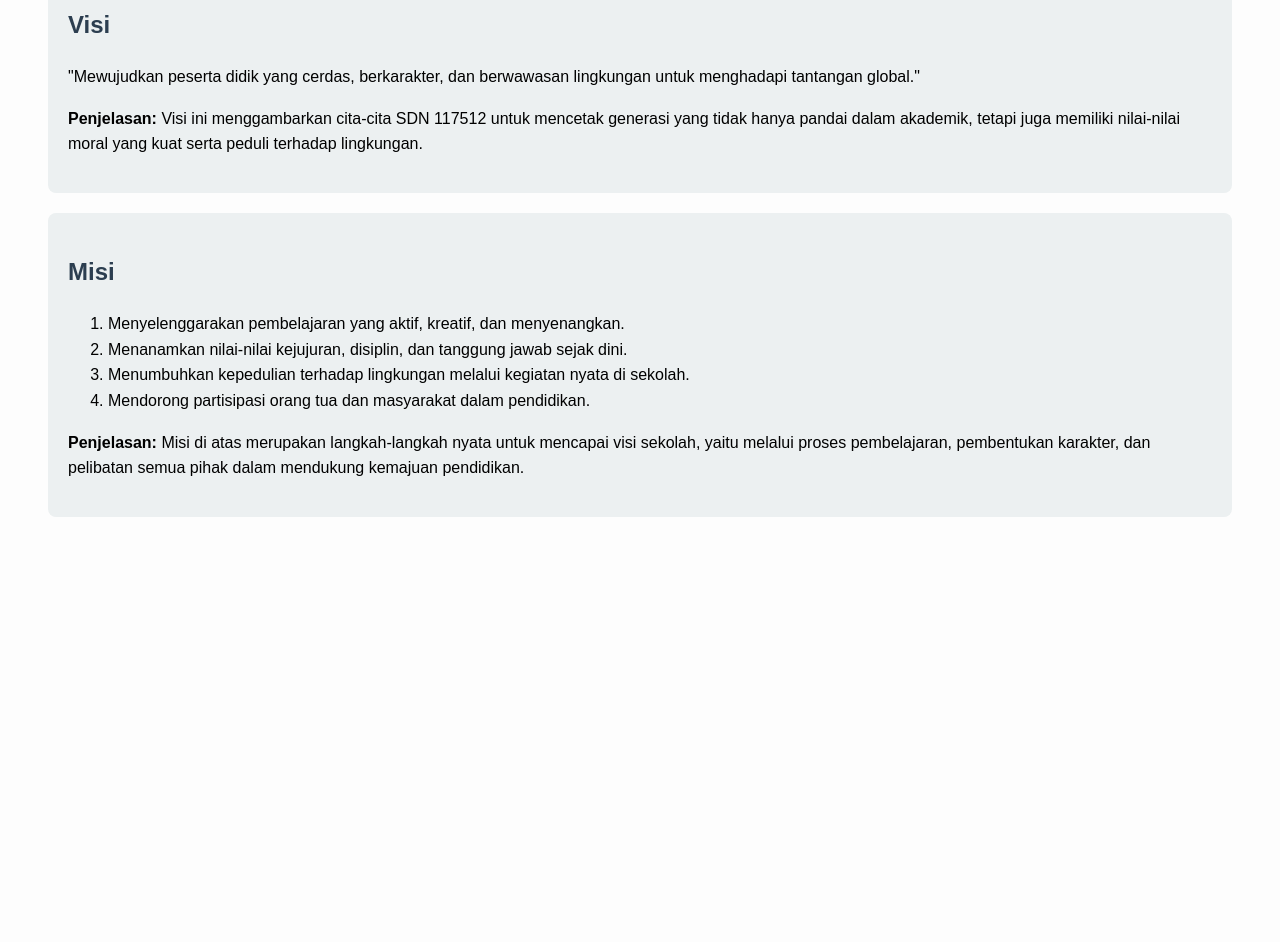
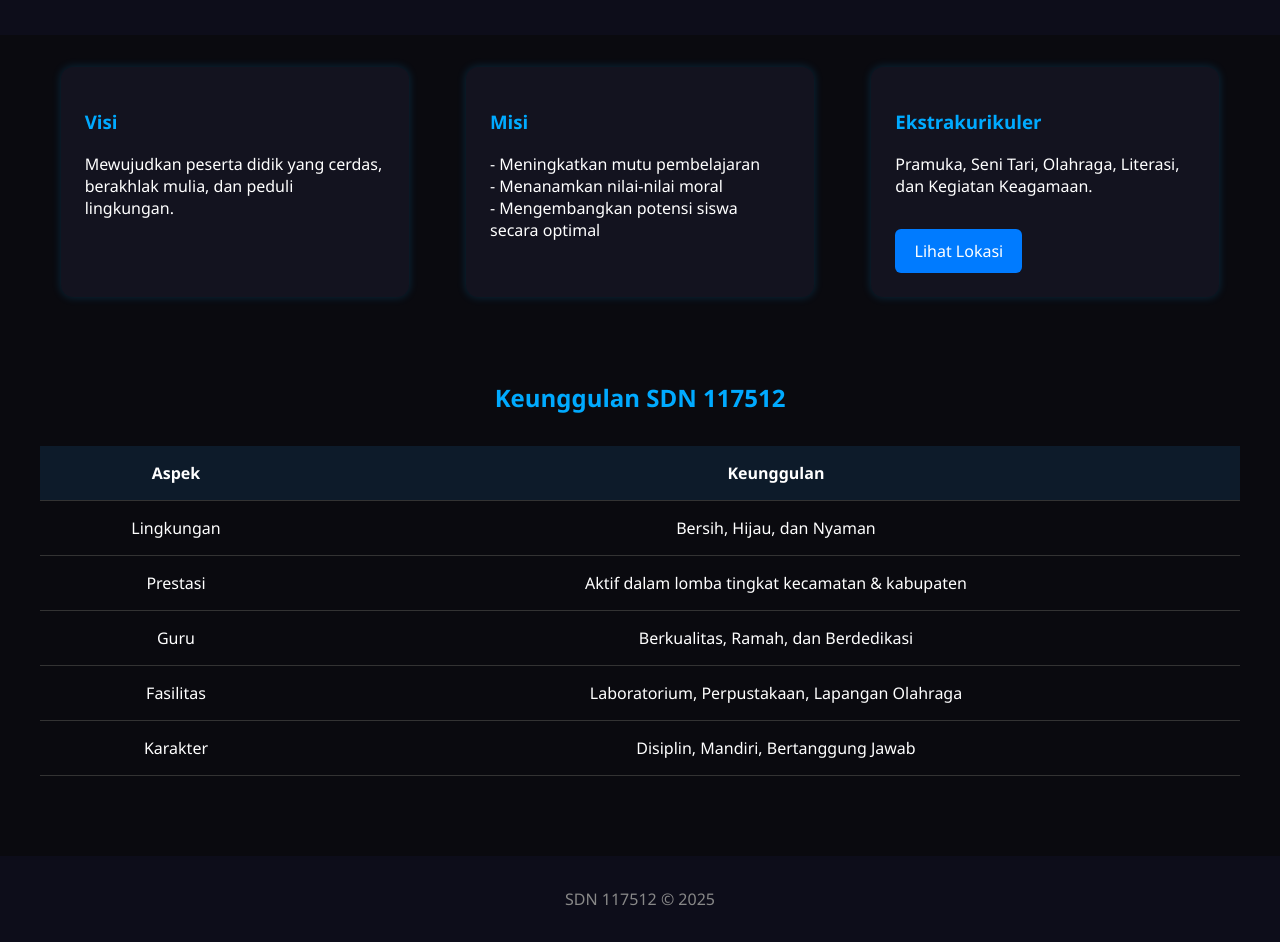
Before and after one commit to Bosbaboi/SDN-117512-Browser-, a plain HTML site: page index.html in a window 1280 px wide. Shown: the part 176-1118 px from the top of the page. Before the commit the page ends 800 px from the top, so only its background shows below. Drawn offline with Linux system fonts and the light colour scheme.

Commit message:
index.html

```diff
--- a/index.html
+++ b/index.html
@@ -1,52 +1,153 @@
 <!DOCTYPE html>
 <html lang="id">
 <head>
-  <meta charset="UTF-8">
-  <title>Visi dan Misi SDN 117512</title>
+  <meta charset="UTF-8" />
+  <meta name="viewport" content="width=device-width, initial-scale=1.0" />
+  <title>SDN 117512 Pasar 1</title>
   <style>
     body {
-      font-family: Arial, sans-serif;
-      padding: 40px;
-      background-color: #fdfdfd;
-      line-height: 1.6;
+      margin: 0;
+      font-family: 'Segoe UI', sans-serif;
+      background-color: #0a0a0f;
+      color: #fff;
     }
-    h1, h2 {
-      color: #2c3e50;
+    header {
+      padding: 2rem;
+      text-align: center;
+      background-color: #0d0d1a;
     }
-    .box {
-      background-color: #ecf0f1;
-      border-radius: 8px;
-      padding: 20px;
-      margin-top: 20px;
+    header h1 {
+      font-size: 2.5rem;
+      color: #00aaff;
+    }
+    .section {
+      max-width: 1200px;
+      margin: auto;
+      padding: 2rem;
+      opacity: 0;
+      transform: translateY(40px);
+      animation: fadeIn 2s ease forwards;
+    }
+    @keyframes fadeIn {
+      to {
+        opacity: 1;
+        transform: translateY(0);
+      }
+    }
+    .edition-cards {
+      display: flex;
+      flex-wrap: wrap;
+      justify-content: space-around;
+      gap: 1rem;
+    }
+    .card {
+      background-color: #13131f;
+      border-radius: 12px;
+      padding: 1.5rem;
+      width: 300px;
+      box-shadow: 0 0 10px rgba(0,170,255,0.2);
+    }
+    .card h3 {
+      color: #00aaff;
+    }
+    .location-btn {
+      background-color: #007bff;
+      color: white;
+      padding: 0.7rem 1.2rem;
+      border-radius: 6px;
+      text-decoration: none;
+      display: inline-block;
+      margin-top: 1rem;
+    }
+    .location-btn:hover {
+      background-color: #005fcc;
+    }
+    .compare-table {
+      width: 100%;
+      margin-top: 2rem;
+      border-collapse: collapse;
+    }
+    .compare-table th, .compare-table td {
+      padding: 1rem;
+      text-align: center;
+      border-bottom: 1px solid #333;
+    }
+    .compare-table th {
+      background-color: #0d1b2a;
+    }
+    footer {
+      text-align: center;
+      padding: 2rem;
+      background-color: #0d0d1a;
+      margin-top: 3rem;
+      color: #888;
     }
   </style>
 </head>
 <body>
+  <header>
+    <h1>SDN 117512 Pasar 1 Damuli Kebun</h1>
+    <p>Mewujudkan Generasi Cerdas, Disiplin, dan Berkarakter</p>
+  </header>
 
-  <h1>Visi dan Misi SDN 117512</h1>
-
-  <div class="box">
-    <h2>Visi</h2>
+  <section class="section">
+    <div class="edition-cards">
+      <div class="card">
+        <h3>Visi</h3>
         <p>
-      "Mewujudkan peserta didik yang cerdas, berkarakter, dan berwawasan lingkungan untuk menghadapi tantangan global."
-    </p>
-    <p>
-      <strong>Penjelasan:</strong> Visi ini menggambarkan cita-cita SDN 117512 untuk mencetak generasi yang tidak hanya pandai dalam akademik, tetapi juga memiliki nilai-nilai moral yang kuat serta peduli terhadap lingkungan.
+          Mewujudkan peserta didik yang cerdas, berakhlak mulia, dan peduli lingkungan.
         </p>
       </div>
-
-  <div class="box">
-    <h2>Misi</h2>
-    <ol>
-      <li>Menyelenggarakan pembelajaran yang aktif, kreatif, dan menyenangkan.</li>
-      <li>Menanamkan nilai-nilai kejujuran, disiplin, dan tanggung jawab sejak dini.</li>
-      <li>Menumbuhkan kepedulian terhadap lingkungan melalui kegiatan nyata di sekolah.</li>
-      <li>Mendorong partisipasi orang tua dan masyarakat dalam pendidikan.</li>
-    </ol>
+      <div class="card">
+        <h3>Misi</h3>
         <p>
-      <strong>Penjelasan:</strong> Misi di atas merupakan langkah-langkah nyata untuk mencapai visi sekolah, yaitu melalui proses pembelajaran, pembentukan karakter, dan pelibatan semua pihak dalam mendukung kemajuan pendidikan.
+          - Meningkatkan mutu pembelajaran<br>
+          - Menanamkan nilai-nilai moral<br>
+          - Mengembangkan potensi siswa secara optimal
         </p>
       </div>
+      <div class="card">
+        <h3>Ekstrakurikuler</h3>
+        <p>
+          Pramuka, Seni Tari, Olahraga, Literasi, dan Kegiatan Keagamaan.
+        </p>
+        <a href="https://maps.app.goo.gl/yrNy5oDyikx9dBjW9" target="_blank" class="location-btn">Lihat Lokasi</a>
+      </div>
+    </div>
+  </section>
 
+  <section class="section">
+    <h2 style="text-align: center; color: #00aaff;">Keunggulan SDN 117512</h2>
+    <table class="compare-table">
+      <tr>
+        <th>Aspek</th>
+        <th>Keunggulan</th>
+      </tr>
+      <tr>
+        <td>Lingkungan</td>
+        <td>Bersih, Hijau, dan Nyaman</td>
+      </tr>
+      <tr>
+        <td>Prestasi</td>
+        <td>Aktif dalam lomba tingkat kecamatan & kabupaten</td>
+      </tr>
+      <tr>
+        <td>Guru</td>
+        <td>Berkualitas, Ramah, dan Berdedikasi</td>
+      </tr>
+      <tr>
+        <td>Fasilitas</td>
+        <td>Laboratorium, Perpustakaan, Lapangan Olahraga</td>
+      </tr>
+      <tr>
+        <td>Karakter</td>
+        <td>Disiplin, Mandiri, Bertanggung Jawab</td>
+      </tr>
+    </table>
+  </section>
+
+  <footer>
+    SDN 117512 © 2025
+  </footer>
 </body>
   </html>
```
Lines whose indentation alone changed are shown as unchanged.
